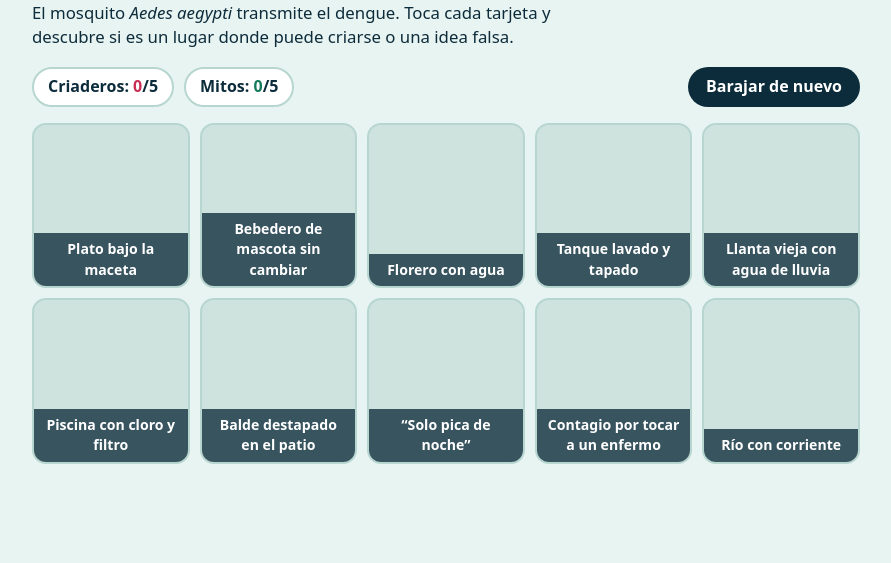
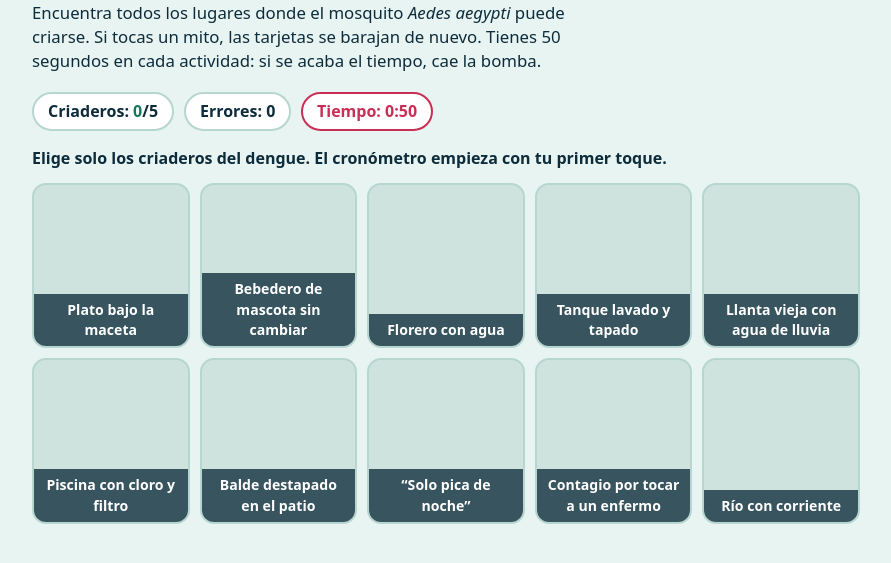
Before and after one commit to Gabrielaaaa-coder/expo_angeles, a plain HTML site: page dengue.html in a window 1280 px wide. Shown: the part 87-650 px from the top of the page, without its empty margins (194-1085 px from the left). Drawn offline with Linux system fonts and the light colour scheme.

```diff
--- a/index.html
+++ b/dengue.html
@@ -9,15 +9,17 @@
 <body>
 <main>
 <h1>¿Criadero o mito?</h1>
-<p class="lead">El mosquito <i>Aedes aegypti</i> transmite el dengue. Toca cada tarjeta y descubre si es un lugar donde puede criarse o una idea falsa.</p>
+<p class="lead">Encuentra todos los lugares donde el mosquito <i>Aedes aegypti</i> puede criarse. Si tocas un mito, las tarjetas se barajan de nuevo. Tienes <span id="tiempoTotal"></span> en cada actividad: si se acaba el tiempo, cae la bomba.</p>
 <div class="bar">
 <span class="pill r">Criaderos: <b id="cr">0</b>/<span id="tr"></span></span>
-<span class="pill m">Mitos: <b id="cm">0</b>/<span id="tm"></span></span>
-<button class="reset" id="reset" type="button">Barajar de nuevo</button>
+<span class="pill">Errores: <b id="err">0</b></span>
+<span class="pill reloj" id="pillT">Tiempo: <b id="tiempo">5:00</b></span>
 </div>
+<p class="aviso" id="aviso" role="status"></p>
 <div class="grid" id="grid"></div>
 <section class="end" id="end">
-<h2>¡Completaste el tablero!</h2>
+<h2 id="ganaTitulo">¡Eliminaste todos los criaderos!</h2>
+<p id="resultado"></p>
 <p>Para frenar al mosquito, revisa cada semana:</p>
 <ul>
 <li>Voltea o vacía baldes, llantas y botellas.</li>
@@ -25,6 +27,11 @@
 <li>Tapa tanques y barriles.</li>
 <li>Si tienes fiebre alta y dolor detrás de los ojos, acude al centro de salud.</li>
 </ul>
+<button class="reset" id="sig" type="button" hidden>Siguiente actividad</button>
+</section>
+<section class="end lose" id="lose">
+<h2>¡Boom! Se acabó el tiempo</h2>
+<p>La bomba explotó antes de que encontraras todos los criaderos. Cada criadero sin eliminar es una oportunidad para el mosquito. Recarga la página para intentarlo otra vez.</p>
 </section>
 </main>
 <div class="bomba" id="bomba" aria-hidden="true">💣</div>
--- a/juego.js
+++ b/juego.js
@@ -1,43 +1,109 @@
 /* Pon tus fotos en la carpeta "imagenes" junto a este archivo.
-   Si cambias el nombre de una foto, cámbialo aquí en "img". */
-   var CARDS=[
-    {img:"img/llanta.jpg",n:"Llanta vieja con agua de lluvia",r:true,w:"El agua limpia estancada es perfecta para sus huevos."},
-    {img:"img/florero.jpg",n:"Florero con agua",r:true,w:"Si no se cambia cada pocos días, se llena de larvas."},
-    {img:"img/balde.jpg",n:"Balde destapado en el patio",r:true,w:"La lluvia lo llena y el mosquito pone huevos en las paredes."},
-    {img:"img/maceta.jpg",n:"Plato bajo la maceta",r:true,w:"Guarda agua por días. Vacíalo y sécalo."},
-    {img:"img/bebedero.jpg",n:"Bebedero de mascota sin cambiar",r:true,w:"Lávalo y cambia el agua todos los días."},
-    {img:"img/rio.jpg",n:"Río con corriente",r:false,w:"El agua en movimiento no sirve: necesita agua estancada."},
-    {img:"img/piscina.jpg",n:"Piscina con cloro y filtro",r:false,w:"Con mantenimiento y cloro, las larvas no sobreviven."},
-    {img:"img/noche.jpg",n:"“Solo pica de noche”",r:false,w:"Falso: el Aedes pica sobre todo de día, al amanecer y al atardecer."},
-    {img:"img/contacto.jpg",n:"Contagio por tocar a un enfermo",r:false,w:"Falso: el dengue se transmite por la picadura, no por contacto."},
-    {img:"img/tanque-tapado.jpg",n:"Tanque lavado y tapado",r:false,w:"Bien hecho: tapado y lavado, no deja entrar al mosquito."}
+   Cada actividad es un juego completo con sus propias tarjetas.
+   Para agregar otra actividad, copia un bloque { ... } y cambia las tarjetas.
+   r:true = criadero real, r:false = mito o engaño. */
+   var ACTIVIDADES=[
+    {cartas:[
+    {img:"imagenes/llanta.jpg",n:"Llanta vieja con agua de lluvia",r:true,w:"El agua limpia estancada es perfecta para sus huevos."},
+    {img:"imagenes/florero.jpg",n:"Florero con agua",r:true,w:"Si no se cambia cada pocos días, se llena de larvas."},
+    {img:"imagenes/balde.jpg",n:"Balde destapado en el patio",r:true,w:"La lluvia lo llena y el mosquito pone huevos en las paredes."},
+    {img:"imagenes/maceta.jpg",n:"Plato bajo la maceta",r:true,w:"Guarda agua por días. Vacíalo y sécalo."},
+    {img:"imagenes/bebedero.jpg",n:"Bebedero de mascota sin cambiar",r:true,w:"Lávalo y cambia el agua todos los días."},
+    {img:"imagenes/rio.jpg",n:"Río con corriente",r:false,w:"El agua en movimiento no sirve: necesita agua estancada."},
+    {img:"imagenes/piscina.jpg",n:"Piscina con cloro y filtro",r:false,w:"Con mantenimiento y cloro, las larvas no sobreviven."},
+    {img:"imagenes/noche.jpg",n:"“Solo pica de noche”",r:false,w:"Falso: el Aedes pica sobre todo de día, al amanecer y al atardecer."},
+    {img:"imagenes/contacto.jpg",n:"Contagio por tocar a un enfermo",r:false,w:"Falso: el dengue se transmite por la picadura, no por contacto."},
+    {img:"imagenes/tanque-tapado.jpg",n:"Tanque lavado y tapado",r:false,w:"Bien hecho: tapado y lavado, no deja entrar al mosquito."}
+    ]},
+    {cartas:[
+    {img:"imagenes/barril.jpg",n:"Barril sin tapa",r:true,w:"Un depósito grande sin tapa es un criadero enorme."},
+    {img:"imagenes/latas.jpg",n:"Latas y botellas vacías",r:true,w:"Basta una tapita con agua para que se críen."},
+    {img:"imagenes/canaleta.jpg",n:"Canaleta con agua acumulada",r:true,w:"Las hojas tapan el desagüe y el agua se queda quieta."},
+    {img:"imagenes/bandeja-aire.jpg",n:"Bandeja del aire acondicionado con agua",r:true,w:"Gotea y se queda estancada. Límpiala seguido."},
+    {img:"imagenes/hueco-arbol.jpg",n:"Hueco de árbol con agua de lluvia",r:true,w:"También se crían en huecos naturales que guardan agua."},
+    {img:"imagenes/agua-llave.jpg",n:"Agua de la llave tratada",r:false,w:"Beber agua tratada no contagia dengue."},
+    {img:"imagenes/ventilador.jpg",n:"Ventilador encendido",r:false,w:"No cría mosquitos; el aire en movimiento les dificulta volar."},
+    {img:"imagenes/alcantarilla.jpg",n:"Alcantarilla con agua sucia",r:false,w:"Engañoso: el Aedes prefiere agua limpia. Otros mosquitos usan la sucia."},
+    {img:"imagenes/antibioticos.jpg",n:"“Los antibióticos curan el dengue”",r:false,w:"Falso: lo causa un virus. Si hay síntomas, acude al centro de salud."},
+    {img:"imagenes/todos-mosquitos.jpg",n:"“Todos los mosquitos transmiten dengue”",r:false,w:"Falso: solo lo transmite la hembra infectada del Aedes."}
+    ]}
     ];
-    var TR=CARDS.filter(function(c){return c.r}).length,TM=CARDS.length-TR;
-    document.getElementById("tr").textContent=TR;document.getElementById("tm").textContent=TM;
-    var grid=document.getElementById("grid"),cr=document.getElementById("cr"),cm=document.getElementById("cm"),end=document.getElementById("end");
+
+    /* ===== Ajustes del juego ===== */
+    var TIEMPO=50; /* segundos */
+
+    var $=function(id){return document.getElementById(id)};
+    var actual=0,TR=0;
+    var grid=$("grid"),cr=$("cr"),errEl=$("err"),timeEl=$("tiempo"),pillT=$("pillT"),
+        aviso=$("aviso"),win=$("end"),lose=$("lose"),res=$("resultado"),sig=$("sig"),ganaT=$("ganaTitulo");
+
+    var restante=TIEMPO,reloj=null,terminado=false,bloqueado=false,ocupado=false,
+        errores=0,aciertos=0,tMito=null;
+
     function shuffle(a){for(var i=a.length-1;i>0;i--){var j=Math.floor(Math.random()*(i+1));var t=a[i];a[i]=a[j];a[j]=t}return a}
+    function fmt(s){var m=Math.floor(s/60),x=s%60;return m+":"+(x<10?"0":"")+x}
+    function pintaTiempo(){timeEl.textContent=fmt(restante);pillT.classList.toggle("poco",restante<=60)}
+
+    /* ----- cronómetro ----- */
+    function iniciarReloj(){
+     if(reloj)return;
+     var fin=Date.now()+restante*1000;
+     reloj=setInterval(function(){
+      restante=Math.max(0,Math.ceil((fin-Date.now())/1000));
+      pintaTiempo();
+      if(restante===0)perder();
+     },250);
+    }
+    function pararReloj(){clearInterval(reloj);reloj=null}
+
+    /* ----- tablero ----- */
     function render(){
-     grid.innerHTML="";cr.textContent=0;cm.textContent=0;end.classList.remove("show");
-     shuffle(CARDS.slice()).forEach(function(c){
+     grid.innerHTML="";aciertos=0;cr.textContent=0;
+     shuffle(ACTIVIDADES[actual].cartas.slice()).forEach(function(c){
       var b=document.createElement("button");b.type="button";b.className="cell";
-      b.setAttribute("aria-label",c.n+". Toca para ver la respuesta.");
-      var k=c.r?"bad":"good";
-      b.innerHTML='<div class="in"><div class="face front"><img src="'+c.img+'" alt="'+c.n+'" onerror="this.style.display=\'none\'"><span class="name">'+c.n+'</span></div><div class="face back '+k+'"><span class="v">'+(c.r?"Criadero real":"Mito o engaño")+'</span><span class="why">'+c.w+'</span></div></div>';
+      b.setAttribute("aria-label",c.n+". Toca si crees que es un criadero.");
+      var k=c.r?"good":"bad";
+      b.innerHTML='<div class="in"><div class="face front"><img src="'+c.img+'" alt="'+c.n+'" onerror="this.style.display=\'none\'"><span class="name">'+c.n+'</span></div><div class="face back '+k+'"><span class="v">'+(c.r?"¡Criadero real!":"Era un mito")+'</span><span class="why">'+c.w+'</span></div></div>';
       b.addEventListener("click",function(){
-       if(b.classList.contains("open"))return;
+       if(bloqueado||terminado||b.classList.contains("open"))return;
+       iniciarReloj();
        b.classList.add("open");
-       if(c.r)cr.textContent=+cr.textContent+1;else cm.textContent=+cm.textContent+1;
-       if(+cr.textContent+ +cm.textContent===CARDS.length)end.classList.add("show");
+       if(c.r){
+        aciertos++;cr.textContent=aciertos;
+        if(aciertos===TR)ganar();
+       }else{
+        errores++;errEl.textContent=errores;bloqueado=true;
+        aviso.textContent="Eso era un mito. Las tarjetas se barajan de nuevo, ¡y el tiempo sigue corriendo!";
+        tMito=setTimeout(function(){
+         bloqueado=false;
+         aviso.textContent="Elige solo los criaderos del dengue.";
+         render();
+        },2400);
+       }
       });
       grid.appendChild(b);
      });
     }
-    var ocupado=false;
-    function explotar(){
-     if(ocupado)return;
-     if(window.matchMedia("(prefers-reduced-motion: reduce)").matches){render();return}
+
+    /* ----- final del juego ----- */
+    function ganar(){
+     pararReloj();terminado=true;aviso.textContent="";
+     res.textContent="Tardaste "+fmt(TIEMPO-restante)+" y te equivocaste "+errores+(errores===1?" vez.":" veces.");
+     var hayMas=actual<ACTIVIDADES.length-1;
+     sig.hidden=!hayMas;
+     ganaT.textContent=hayMas?"¡Eliminaste todos los criaderos!":"¡Completaste todas las actividades!";
+     win.classList.add("show");
+    }
+    function perder(){
+     pararReloj();clearTimeout(tMito);terminado=true;bloqueado=true;aviso.textContent="";
+     explotar(function(){lose.classList.add("show")});
+    }
+
+    /* ----- la bomba ----- */
+    function explotar(alTerminar){
+     if(window.matchMedia("(prefers-reduced-motion: reduce)").matches){alTerminar();return}
      ocupado=true;
-     var bomba=document.getElementById("bomba"),flash=document.getElementById("flash");
+     var bomba=$("bomba"),flash=$("flash");
      document.documentElement.classList.add("bum");
      bomba.classList.add("caer");
      setTimeout(function(){
@@ -52,13 +118,30 @@
        el.classList.add("explota");
       });
       setTimeout(function(){
-       render();
        flash.classList.remove("bum");
        document.body.classList.remove("tiembla");
        document.documentElement.classList.remove("bum");
        ocupado=false;
+       alTerminar();
       },1000);
      },1200);
     }
-    document.getElementById("reset").addEventListener("click",explotar);
-    render();
+
+    /* ----- empezar / reiniciar ----- */
+    function nuevoJuego(){
+     if(ocupado)return;
+     pararReloj();clearTimeout(tMito);
+     TR=ACTIVIDADES[actual].cartas.filter(function(c){return c.r}).length;
+     $("tr").textContent=TR;
+     restante=TIEMPO;errores=0;terminado=false;bloqueado=false;
+     errEl.textContent=0;pintaTiempo();
+     win.classList.remove("show");lose.classList.remove("show");
+     aviso.textContent="Elige solo los criaderos del dengue. El cronómetro empieza con tu primer toque.";
+     render();
+    }
+    sig.addEventListener("click",function(){
+     if(actual<ACTIVIDADES.length-1){actual++;nuevoJuego();window.scrollTo(0,0)}
+    });
+    /* Texto "5 minutos" / "50 segundos" según TIEMPO */
+    (function(){var m=TIEMPO/60;$("tiempoTotal").textContent=(TIEMPO%60===0)?m+(m===1?" minuto":" minutos"):TIEMPO+" segundos"})();
+    nuevoJuego();
--- a/styles.css
+++ b/styles.css
@@ -6,7 +6,7 @@
 .lead{max-width:60ch;margin:0 0 18px;font-size:1.05rem}
 .bar{display:flex;flex-wrap:wrap;gap:10px;align-items:center;margin-bottom:16px}
 .pill{background:var(--card);border:2px solid var(--line);border-radius:999px;padding:6px 14px;font-weight:600}
-.pill.r b{color:var(--bad)}.pill.m b{color:var(--good)}
+.pill.r b{color:var(--good)}.pill.reloj b{font-variant-numeric:tabular-nums}
 .reset{margin-left:auto;font:inherit;font-weight:600;background:var(--ink);color:#fff;border:0;border-radius:999px;padding:8px 18px;cursor:pointer}
 .grid{display:grid;grid-template-columns:repeat(5,1fr);gap:10px}
 @media (max-width:560px){.grid{grid-template-columns:repeat(2,1fr)}}
@@ -49,3 +49,11 @@
 body.tiembla{animation:tiembla .5s linear}
 @keyframes tiembla{0%,100%{transform:translate(0)}20%{transform:translate(-10px,6px)}40%{transform:translate(9px,-8px)}60%{transform:translate(-8px,-6px)}80%{transform:translate(7px,8px)}}
 @media (prefers-reduced-motion:reduce){.bomba,.flash{display:none}}
+
+/* ===== Cronómetro y avisos ===== */
+.aviso{min-height:1.5em;margin:0 0 12px;font-weight:600}
+.pill.poco{border-color:var(--bad);color:var(--bad);animation:latido 1s infinite}
+@keyframes latido{50%{transform:scale(1.07)}}
+.lose h2{color:var(--bad)}
+.end .reset{margin:10px 0 0}
+@media (prefers-reduced-motion:reduce){.pill.poco{animation:none}}
```
